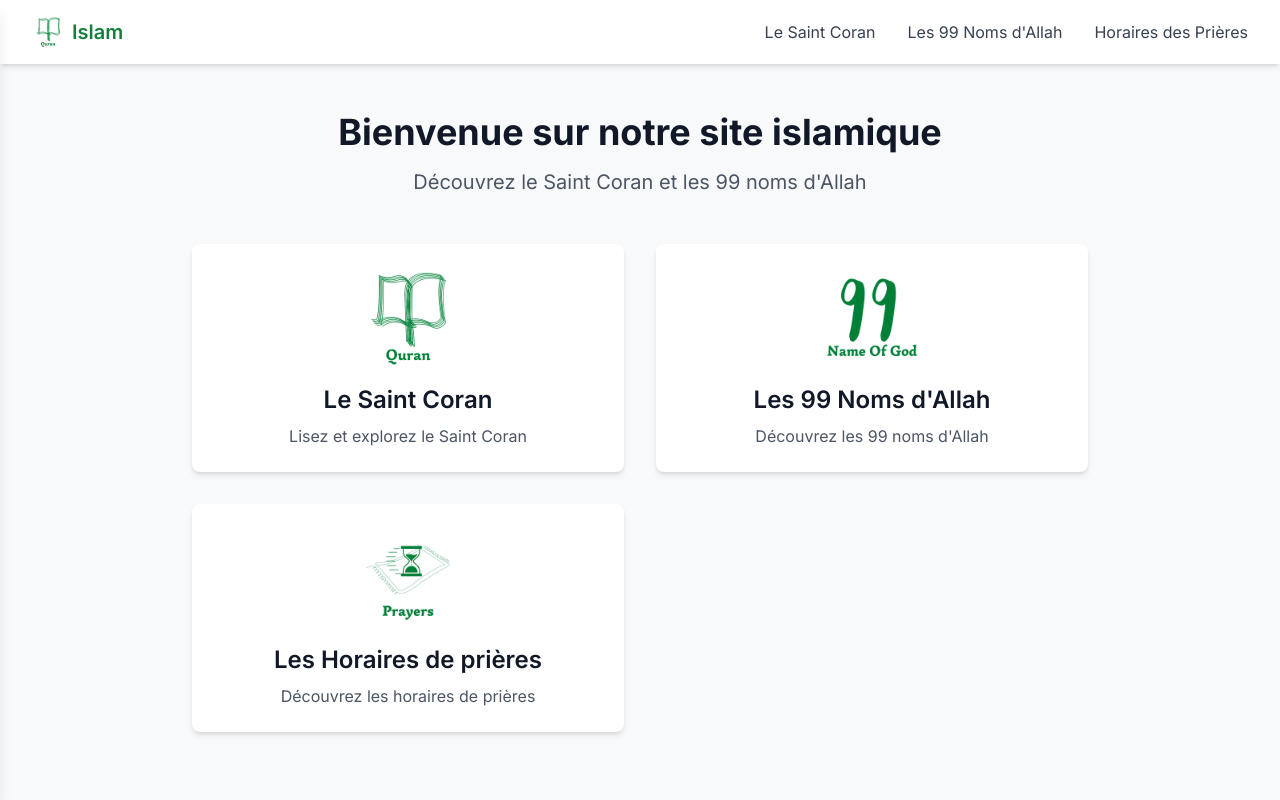
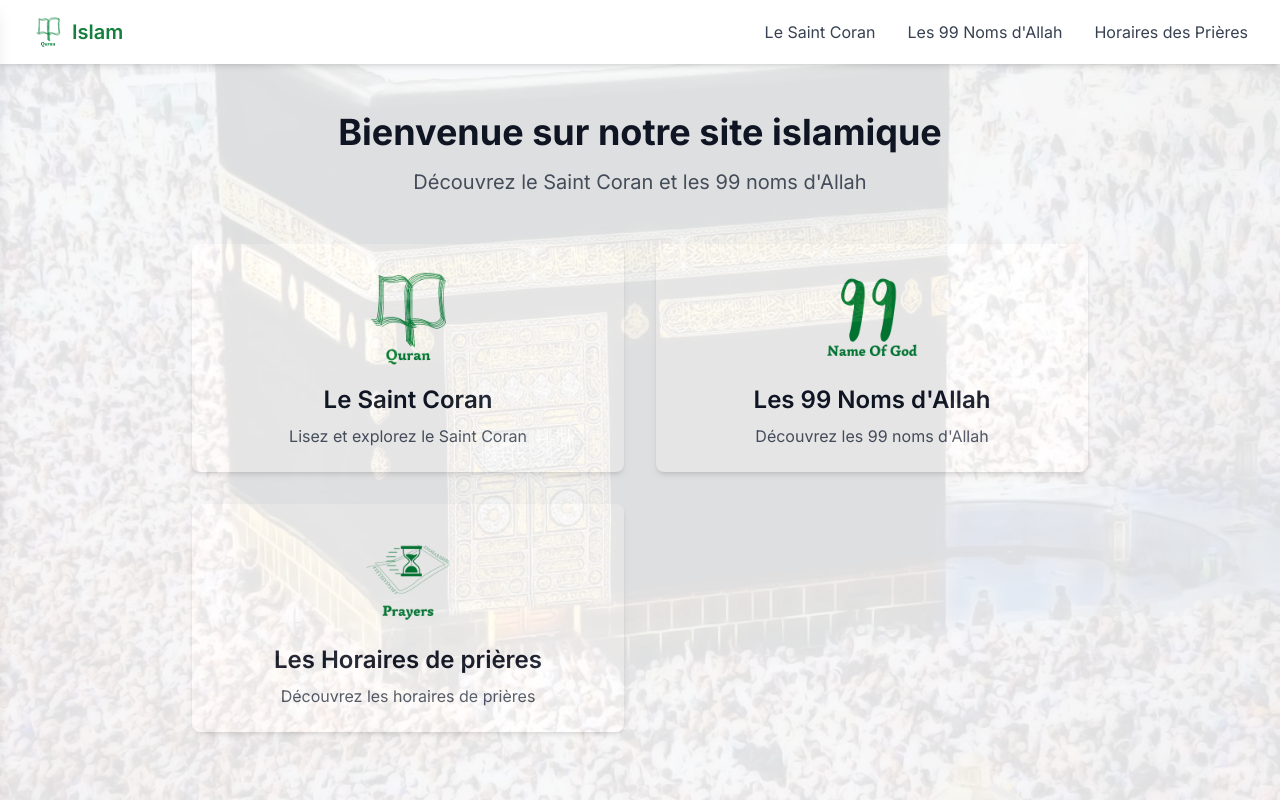
Before and after one commit to Bakarseck/alkhourane-web, a Next.js app: page / in a window 1280 px wide. Built offline with nearby package versions, Linux system fonts and the light colour scheme.

Commit message:
correct the link

```diff
--- a/app/layout.tsx
+++ b/app/layout.tsx
@@ -8,8 +8,11 @@ import { Analytics } from "@vercel/analytics/react";
 const inter = Inter({ subsets: ["latin"] })
 
 export const metadata: Metadata = {
-  title: "Site Islamique",
+  title: "Alkhourane",
   description: "Lecture du Coran et des 99 noms d'Allah",
+  icons: {
+    icon: "/logo_en.jpg",
+  },
 }
 
 export default function RootLayout({
--- a/app/page.tsx
+++ b/app/page.tsx
@@ -1,9 +1,12 @@
-import Image from "next/image"
-import Link from "next/link"
+import Image from "next/image";
+import Link from "next/link";
 
 export default function Home() {
   return (
     <div className="max-w-7xl mx-auto px-4 sm:px-6 lg:px-8 py-12">
+      <div className="fixed inset-0 z-0 pointer-events-none">
+        <Image src="/12.jpg" alt="Kaaba" fill className="object-cover opacity-10" priority />
+      </div>
       <div className="text-center mb-12">
         <h1 className="text-4xl font-bold text-gray-900 mb-4">Bienvenue sur notre site islamique</h1>
         <p className="text-xl text-gray-600">Découvrez le Saint Coran et les 99 noms d'Allah</p>
--- a/app/quran/[surahId]/page.tsx
+++ b/app/quran/[surahId]/page.tsx
@@ -3,6 +3,7 @@
 import { SurahReader } from "@/components/surah-reader";
 import { getSurah, Surah } from "@/utils/fetchSurah";
 import { useEffect, useState } from "react";
+import Image from "next/image";
 
 export default function SurahPage({ params }: { params: { surahId: string } }) {
   const [surah, setSurah] = useState<Surah | null>(null);
@@ -30,6 +31,9 @@ export default function SurahPage({ params }: { params: { surahId: string } }) {
 
   return (
     <div className="max-w-4xl mx-auto px-4 sm:px-6 lg:px-8 py-12">
+      <div className="fixed inset-0 z-0 pointer-events-none">
+        <Image src="/12.jpg" alt="Kaaba" fill className="object-cover opacity-10" priority />
+      </div>
       <div className="text-center mb-12">
         <h1 className="text-4xl font-bold text-gray-900 mb-2">{surah.arabicName}</h1>
         <p className="text-xl text-gray-600">
```
Also changed, not shown: public/22.jpg (added), utils/fetchSurah.ts (line endings or trailing spaces), 1 other file (tests, documents, lock files or other folders).
